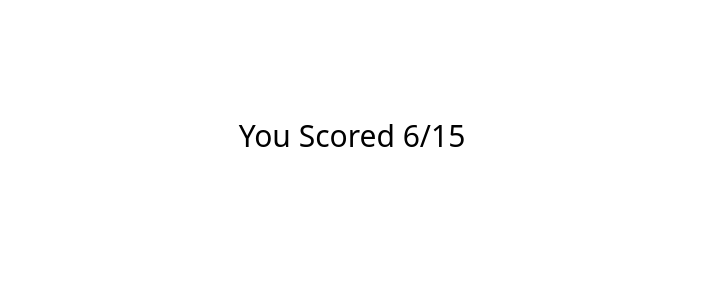
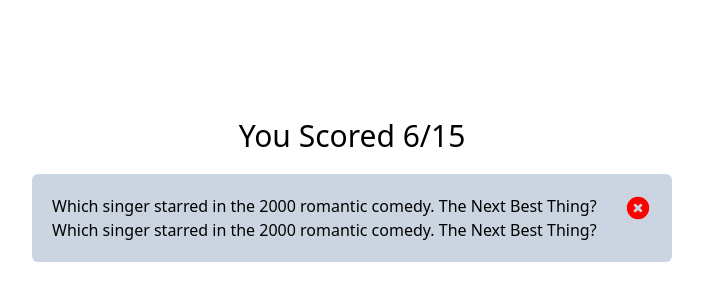
Before and after one commit to Precaution-23/TriviaGame, a React (Create React App) app in the folder trivia/: page /results in a window 1280 px wide. Shown: the part 42-342 px from the top of the page, without its empty margins (288-991 px from the left). Built offline with nearby package versions, Linux system fonts and the light colour scheme.

Commit message:
building blocks gradually

```diff
--- a/trivia/src/components/Icons/CorrectIcon.js
+++ b/trivia/src/components/Icons/CorrectIcon.js
@@ -5,16 +5,15 @@ function CorrectIcon() {
     <div>
       <svg
         xmlns="http://www.w3.org/2000/svg"
-        className="h-6 w-6"
-        fill="none"
-        viewBox="0 0 24 24"
-        stroke="currentColor"
-        strokeWidth={2}
+        className="h-7 w-7"
+        viewBox="0 0 20 20"
+        fill="currentColor"
+        color="#008000"
       >
         <path
-          strokeLinecap="round"
-          strokeLinejoin="round"
-          d="M9 12l2 2 4-4m6 2a9 9 0 11-18 0 9 9 0 0118 0z"
+          fillRule="evenodd"
+          d="M10 18a8 8 0 100-16 8 8 0 000 16zm3.707-9.293a1 1 0 00-1.414-1.414L9 10.586 7.707 9.293a1 1 0 00-1.414 1.414l2 2a1 1 0 001.414 0l4-4z"
+          clipRule="evenodd"
         />
       </svg>
     </div>
--- a/trivia/src/components/Icons/WrongIcon.js
+++ b/trivia/src/components/Icons/WrongIcon.js
@@ -5,16 +5,15 @@ function WrongIcon() {
     <div>
       <svg
         xmlns="http://www.w3.org/2000/svg"
-        className="h-6 w-6"
-        fill="none"
-        viewBox="0 0 24 24"
-        stroke="currentColor"
-        strokeWidth={2}
+        className="h-7 w-7"
+        viewBox="0 0 20 20"
+        fill="currentColor"
+        color="#fe0000"
       >
         <path
-          strokeLinecap="round"
-          strokeLinejoin="round"
-          d="M10 14l2-2m0 0l2-2m-2 2l-2-2m2 2l2 2m7-2a9 9 0 11-18 0 9 9 0 0118 0z"
+          fillRule="evenodd"
+          d="M10 18a8 8 0 100-16 8 8 0 000 16zM8.707 7.293a1 1 0 00-1.414 1.414L8.586 10l-1.293 1.293a1 1 0 101.414 1.414L10 11.414l1.293 1.293a1 1 0 001.414-1.414L11.414 10l1.293-1.293a1 1 0 00-1.414-1.414L10 8.586 8.707 7.293z"
+          clipRule="evenodd"
         />
       </svg>
     </div>
--- a/trivia/src/components/ResultsCard.js
+++ b/trivia/src/components/ResultsCard.js
@@ -1,15 +1,14 @@
 import React from "react";
-import MessageOutput1 from "./ScreeMessages/MessageOutput1";
+import CorrectIcon from "./Icons/CorrectIcon";
+import WrongIcon from "./Icons/WrongIcon";
 
-function ResultsCard() {
+function ResultsCard({message}) {
   return (
-    <div>
-      <div className="text-center mb-5">
-        <MessageOutput1 message="Category : Science" />
-      </div>
+    <div className="bg-slate-300 p-5 w-[50%] rounded-md">
+      <div className="flex justify-between">
+          <div>{message}</div>
+          <div><WrongIcon /></div>
 
-      <div className="bg-slate-300 p-5 w-[50%] rounded-md">
-            ferger
       </div>
     </div>
   );
--- a/trivia/src/pages/HomeScreen.js
+++ b/trivia/src/pages/HomeScreen.js
@@ -1,10 +1,32 @@
-import React from "react";
-import { Link } from "react-router-dom";
+import React, {useEffect, useState} from "react";
+import axios from "axios";
+import { useNavigate } from "react-router-dom"
 import MessageOutput1 from "../components/ScreeMessages/MessageOutput1";
 import MessageOutput2 from "../components/ScreeMessages/MessageOutput2";
 import MessageOutput3 from "../components/ScreeMessages/MessageOutput3";
 
 function HomeScreen() {
+    let navigate = useNavigate();
+     // declaring of states
+    const [loading, setloading] = useState(false)
+
+    // declaring of an array to store the quizzes
+    let arrayQuizClone = []
+
+    // fetching of quiz question
+    const getQuizQuestions = async() => {
+        try {
+            setloading(true)
+            const response = await axios.get("https://opentdb.com/api.php?amount=15&difficulty=hard&type=boolean")
+            arrayQuizClone = response.data.results.map((obj, index) => ({ ...obj, id: index+1, userChoice: null }))
+            localStorage.setItem("arrayQuizClone", JSON.stringify(arrayQuizClone))
+            setloading(false)
+            navigate('/quiz')
+        }catch(error) {
+            console.log(error)
+        }
+    }
+
   return (
     <div className="text-center">
       <MessageOutput1 message="Welcome To This Game." />
@@ -12,10 +34,14 @@ function HomeScreen() {
       <MessageOutput3 message="Can You Score 100%?" />
 
       <div>
-        <Link to="/quiz">
-          <button className="begin-button">BEGIN</button>
-        </Link>
+          <button className="begin-button" onClick={getQuizQuestions}>
+              {
+                  loading ? `LOADING..` : `BEGIN`
+              }
+
+          </button>
       </div>
+
     </div>
   );
 }
--- a/trivia/src/pages/ResultsScreen.js
+++ b/trivia/src/pages/ResultsScreen.js
@@ -1,5 +1,6 @@
 import React from "react";
 import MessageOutput1 from "../components/ScreeMessages/MessageOutput1";
+import ResultsCard from "../components/ResultsCard";
 
 function ResultsScreen() {
   return (
@@ -8,8 +9,8 @@ function ResultsScreen() {
         <MessageOutput1 message="You Scored 6/15" />
       </div>
 
-      <div>
-
+      <div className="flex justify-center">
+        <ResultsCard message="Which singer starred in the 2000 romantic comedy. The Next Best Thing? Which singer starred in the 2000 romantic comedy. The Next Best Thing?" />
       </div>
     </div>
   );
```
Also changed, not shown: trivia/src/pages/QuizScreen.js (+6 -8 lines).
